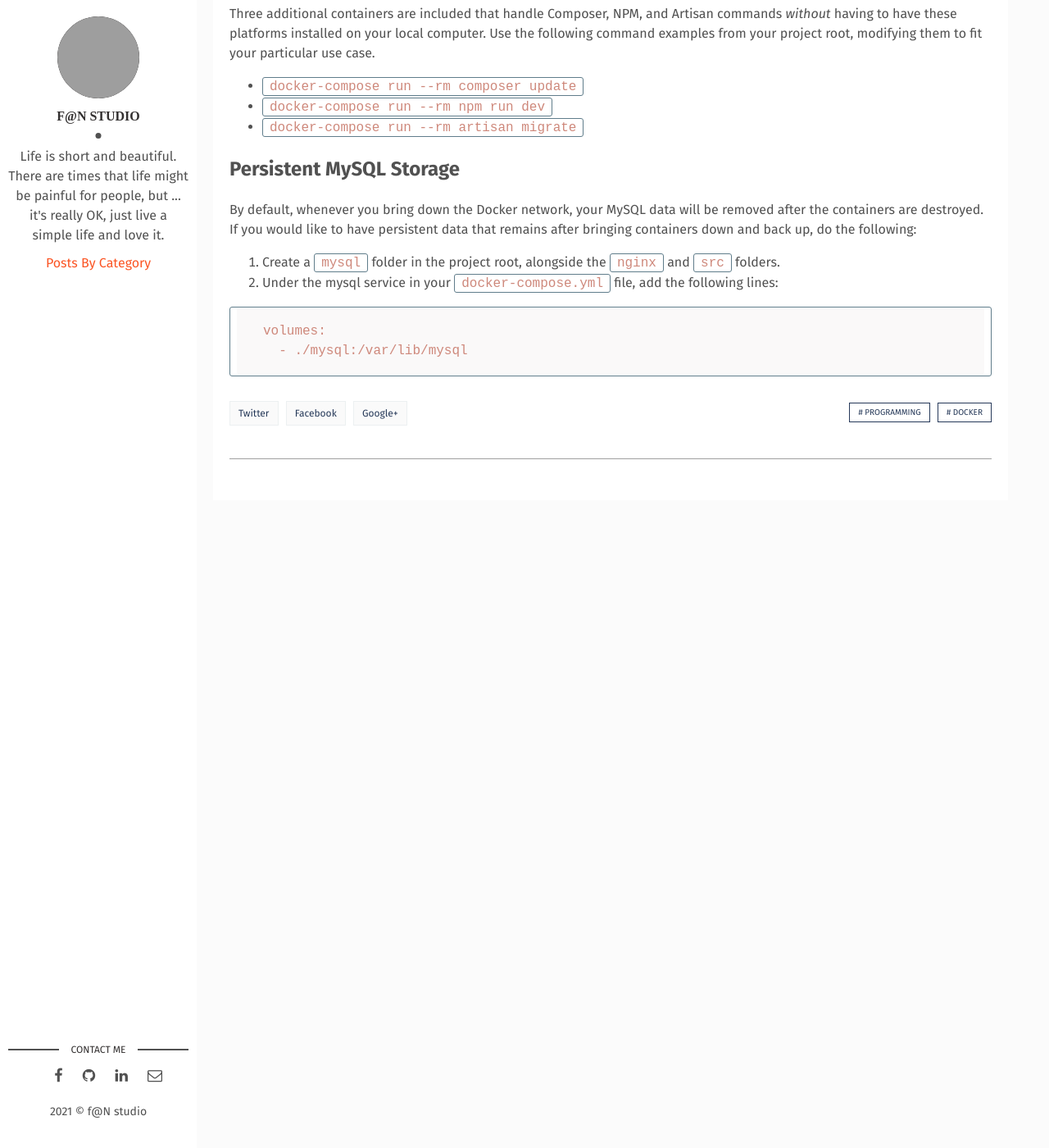
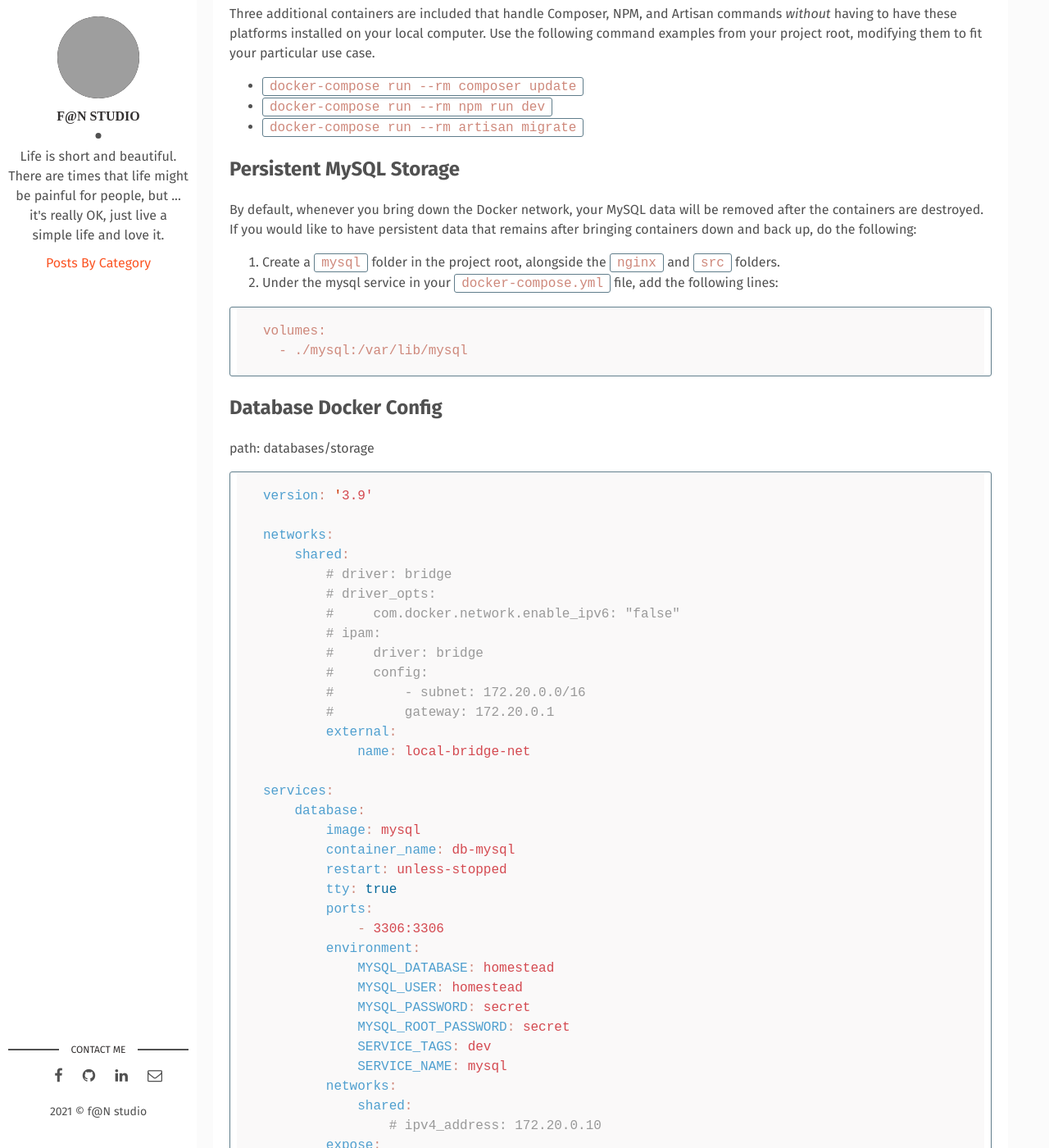
Before and after one commit to wowfrank/wowfrank.github.io, a Jekyll site: the page built from _posts/2020-12-11-examples-of-docker-compose-config.md, in a window 1280 px wide and 1400 px high, scrolled down 16121 px. Shown: the whole window at 82% size. Built offline with Jekyll 4.4.1, drawn with Linux system fonts in a browser that asks for light colours; before the commit the page ends 16751 px from its top, so only the background shows below that; some of the changed text lies outside the part shown; grey boxes are pictures that could not be loaded.

Commit message:
Update 2020-12-11-examples-of-docker-compose-config.md

````diff
--- a/_posts/2020-12-11-examples-of-docker-compose-config.md
+++ b/_posts/2020-12-11-examples-of-docker-compose-config.md
@@ -666,3 +666,121 @@
 volumes:
   - ./mysql:/var/lib/mysql
 ```
+
+## Database Docker Config
+
+path: databases/storage
+
+```yaml
+version: '3.9'
+
+networks:
+    shared:
+        # driver: bridge
+        # driver_opts:
+        #     com.docker.network.enable_ipv6: "false"
+        # ipam:
+        #     driver: bridge
+        #     config:
+        #         - subnet: 172.20.0.0/16
+        #         gateway: 172.20.0.1
+        external:
+            name: local-bridge-net
+
+services:
+    database:
+        image: mysql
+        container_name: db-mysql
+        restart: unless-stopped
+        tty: true
+        ports:
+            - 3306:3306
+        environment:
+            MYSQL_DATABASE: homestead
+            MYSQL_USER: homestead
+            MYSQL_PASSWORD: secret
+            MYSQL_ROOT_PASSWORD: secret
+            SERVICE_TAGS: dev
+            SERVICE_NAME: mysql
+        networks:
+            shared:
+                # ipv4_address: 172.20.0.10
+        expose:
+          # Opens port 3306 on the container
+          - 3306
+          # Where our data will be persisted
+        volumes:
+          - storage_mysql:/var/lib/mysql
+    redis:
+        image: redis
+        container_name: cache-redis
+        ports:
+            - 6379:6379
+        expose:
+          # Opens port 3306 on the container
+          - 6379
+        volumes:
+            - storage_redis:/data
+        networks:
+            shared:
+                # ipv4_address: 172.20.0.11
+    mongo:
+        image: mongo
+        container_name: cache-mongo
+        ports:
+            - 27017:27017
+        expose:
+          # Opens port 3306 on the container
+          - 27017
+        volumes:
+            - storage_mongo:/data
+        networks:
+            shared:
+                # ipv4_address: 172.20.0.12
+# Names our volume
+volumes:
+    storage_mysql:
+    storage_redis:
+    storage_mongo:
+```
+
+## Golang Docker Config
+
+path: golang/{data/{mongo,redis},go/{bin,src,pkg}}
+
+```yaml
+version: '3.9'
+
+networks:
+    shared:
+        external:
+            name: local-bridge-net
+
+services:
+    app:
+        image: golang:latest
+        container_name: golang_app
+        working_dir: /go/src/
+        build:
+            context: ./go
+        volumes:
+            - ./go/:/go/
+        ports:
+            - "8000:8080"
+        environment:
+            WORKING_DIR: /go/src/
+        # command: go run /go/src/example.com/http_demo/main.go
+        tty: true
+        networks:
+            - shared
+```
+
+Dockerfile
+
+```
+FROM golang:latest
+
+RUN apt-get update
+RUN apt-get install vim -y
+RUN go get "github.com/go-sql-driver/mysql"
+```
````
